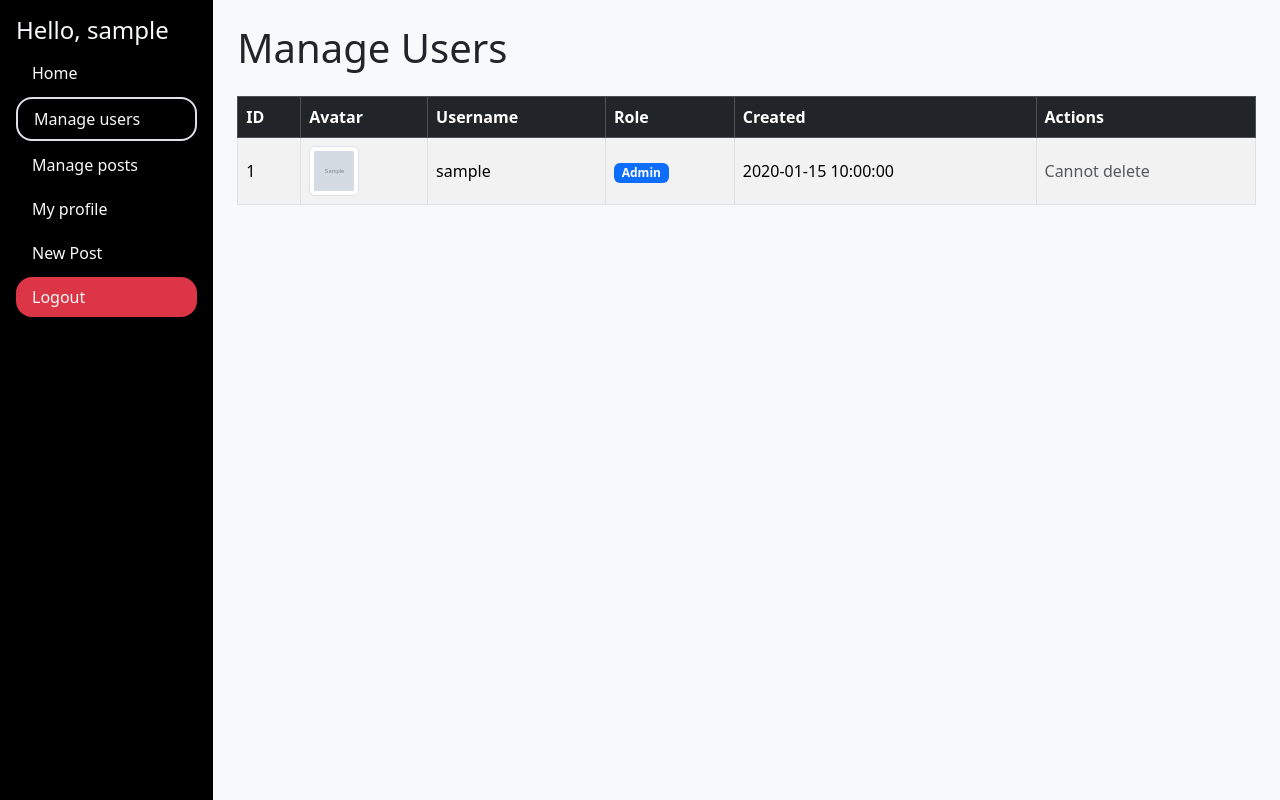
After one commit to mPunc/PHP-Post-Wall, a PHP site: page /admin_users.php in a window 1280 px wide. The commit adds this page. Run offline with PHP 8.4, Linux system fonts and the light colour scheme; the visitor is signed in with stand-in values (Sample User, id 1); tables that the repository leaves empty or names only in its code hold one stand-in row (values such as "Sample post"); grey boxes marked "Sample" are stand-in pictures.

Commit message:
Added admin stuff 1
Admin sees list of users and posts, can delete (except other admins).
MP

```diff
--- /dev/null
+++ b/admin_users.php
@@ -0,0 +1,69 @@
+<?php
+  require_once "utils/auth.php";
+
+  session_start();
+  requireAdmin();
+  $title = "Manage users";
+  $_SESSION['currentSite'] = "adminUsers";
+
+  require_once 'partials/top_html.php';
+
+  require_once "utils/db_connection.php";
+  $sql = "SELECT id, username, role, avatar, created_at FROM users ORDER BY id ASC";
+  $users = $connection->query($sql)->fetch_all(MYSQLI_ASSOC);
+?>
+
+<h1 class="mb-4">Manage Users</h1>
+
+<div class="table-responsive">
+  <table class="table table-striped table-bordered align-middle">
+    <thead class="table-dark">
+      <tr>
+        <th scope="col">ID</th>
+        <th scope="col">Avatar</th>
+        <th scope="col">Username</th>
+        <th scope="col">Role</th>
+        <th scope="col">Created</th>
+        <th scope="col">Actions</th>
+      </tr>
+    </thead>
+    <tbody>
+      <?php foreach ($users as $user): ?>
+      <tr>
+        <td><?= htmlspecialchars($user['id']) ?></td>
+        <td>
+          <?php if (!empty($user['avatar'])): ?>
+            <img src="avatars/<?= htmlspecialchars($user['avatar']) ?>" class="img-thumbnail" style="width:50px; height:50px; object-fit:cover;">
+          <?php else: ?>
+            <span class="text-muted">No avatar</span>
+          <?php endif; ?>
+        </td>
+        <td><?= htmlspecialchars($user['username']) ?></td>
+        <td>
+          <?php if ($user['role'] === 'admin'): ?>
+            <span class="badge bg-primary">Admin</span>
+          <?php else: ?>
+            <span class="badge bg-secondary">User</span>
+          <?php endif; ?>
+        </td>
+        <td><?= htmlspecialchars($user['created_at']) ?></td>
+        <td>
+          <?php if ($user['role'] !== 'admin'): ?>
+            <a href="utils/admin_delete_user.php?id=<?= urlencode($user['id']) ?>"
+              class="btn btn-sm btn-danger"
+              onclick="return confirm('Are you sure you want to delete this user?');">
+              Delete
+            </a>
+          <?php else: ?>
+            <span class="text-muted">Cannot delete</span>
+          <?php endif; ?>
+        </td>
+      </tr>
+      <?php endforeach; ?>
+    </tbody>
+  </table>
+</div>
+
+<?php
+  require_once 'partials/bottom_html.php';
+?>
--- a/partials/nav_list.php
+++ b/partials/nav_list.php
@@ -12,6 +12,17 @@
   <li class="nav-item mb-1">
     <a class="nav-link text-light <?php if (isset($_SESSION['currentSite']) && $_SESSION['currentSite'] == 'register') echo'border border-2 rounded-4'; ?> "
     href="register.php">Register</a>
+  </li>
+  <?php endif; ?>
+
+  <?php if (isset($_SESSION["logged_in"]) && $_SESSION["role"] == "admin"): ?>
+  <li class="nav-item mb-1">
+    <a class="nav-link text-light <?php if (isset($_SESSION['currentSite']) && $_SESSION['currentSite'] == 'adminUsers') echo'border border-2 rounded-4'; ?> "
+    href="admin_users.php">Manage users</a>
+  </li>
+  <li class="nav-item mb-1">
+    <a class="nav-link text-light <?php if (isset($_SESSION['currentSite']) && $_SESSION['currentSite'] == 'adminPosts') echo'border border-2 rounded-4'; ?> "
+    href="admin_posts.php">Manage posts</a>
   </li>
   <?php endif; ?>
 
--- /dev/null
+++ b/utils/auth.php
@@ -0,0 +1,14 @@
+<?php
+
+function requireAdmin() {
+  if (!isset($_SESSION["logged_in"]) || !$_SESSION["role"] == "admin") {
+    header("Location: index.php");
+    exit;
+  }
+}
+
+function isAdmin() {
+  return isset($_SESSION["logged_in"]) && $_SESSION["role"] == "admin";
+}
+
+?>
```
Also changed, not shown: admin_posts.php (added, +57 -0 lines), utils/admin_delete_post.php (added, +19 -0 lines), utils/admin_delete_user.php (added, +28 -0 lines).
